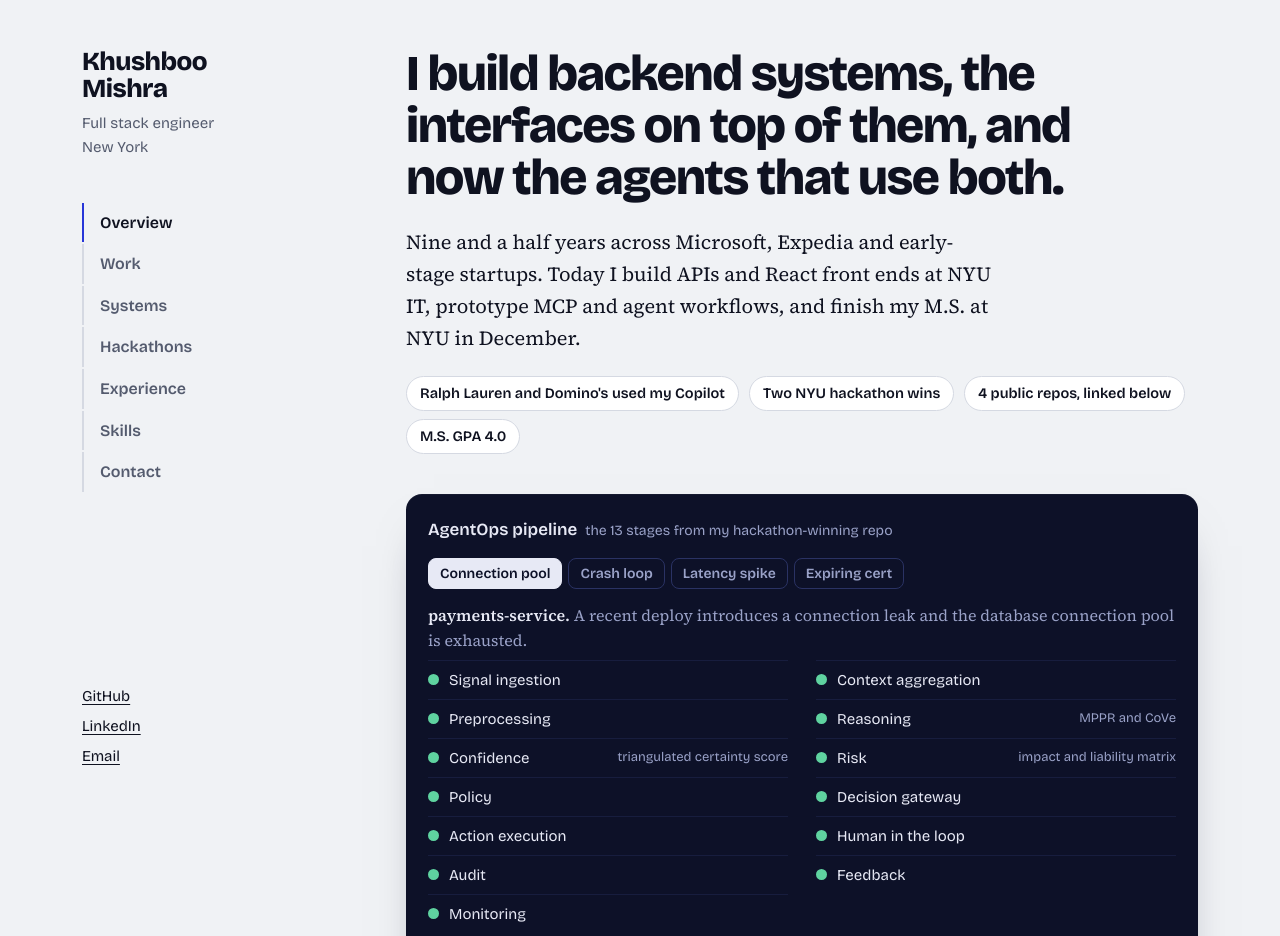
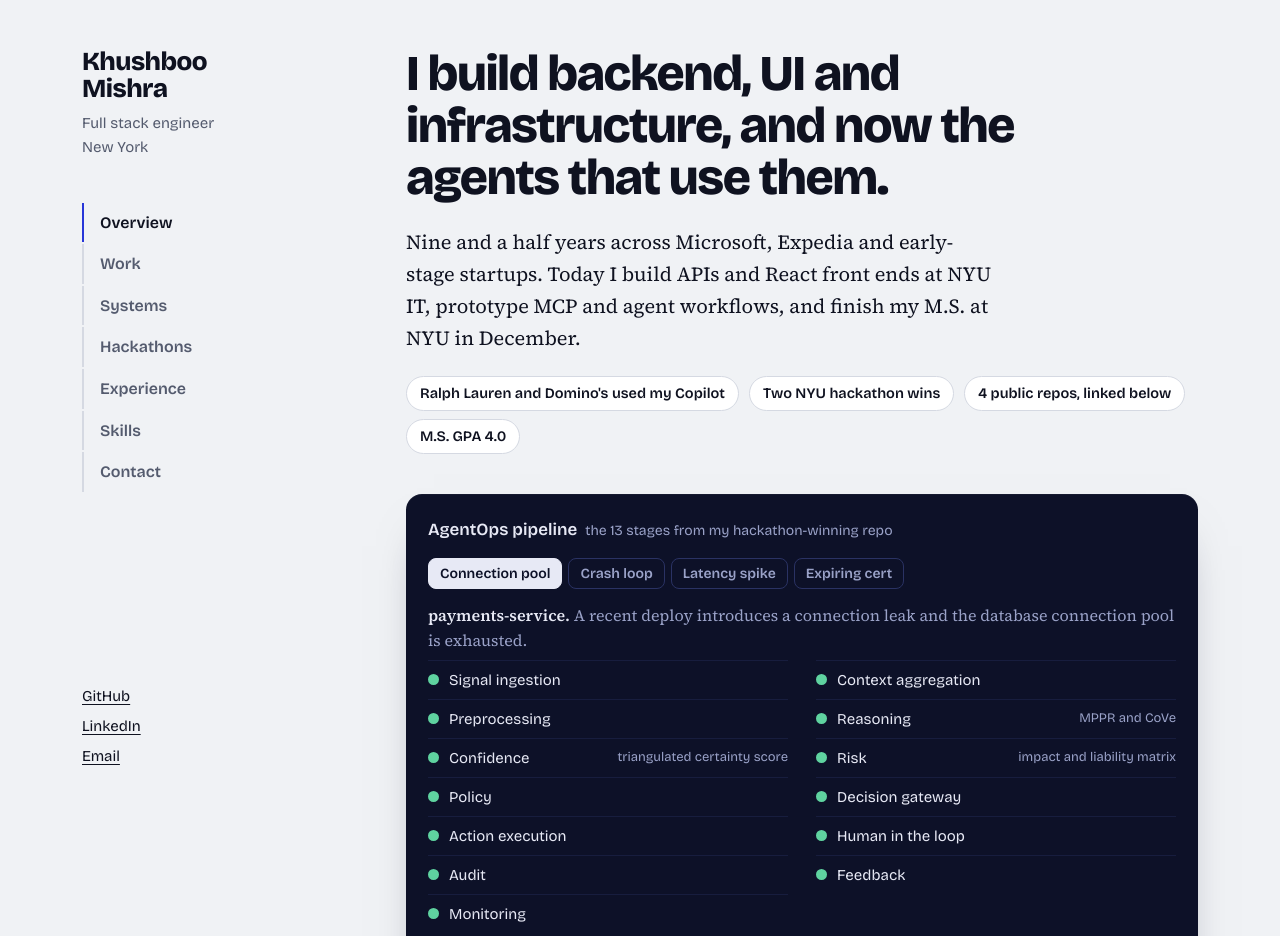
Before and after one commit to Khushboo-Mishra/Khushboo-Mishra.github.io, a plain HTML site: page index.html in a window 1280 px wide. Shown: the top 936 px of the page. Drawn offline with nearby package versions, Linux system fonts and the light colour scheme; no server answers.

Commit message:
Reword headline

```diff
--- a/index.html
+++ b/index.html
@@ -6,7 +6,7 @@
 <title>Khushboo Mishra, full stack engineer</title>
 <meta name="description" content="Full stack engineer with 9.5 years of backend systems at Microsoft, Expedia and startups. Two-time NYU hackathon winner building agentic AI and MCP systems. New York.">
 <meta property="og:title" content="Khushboo Mishra, full stack engineer">
-<meta property="og:description" content="Backend systems, the interfaces on top of them, and agentic AI. Work, evidence and code.">
+<meta property="og:description" content="Backend, UI, infrastructure and agentic AI. Work, evidence and code.">
 <meta property="og:type" content="website">
 <meta name="theme-color" content="#F0F2F5">
 <link rel="icon" href="favicon.svg" type="image/svg+xml">
@@ -248,7 +248,7 @@ footer{margin-top:64px;font-family:var(--display);font-size:14px;color:var(--mut
 <main id="top">
 
 <section class="hero" aria-labelledby="h1">
-  <h1 id="h1">I build backend systems, the interfaces on top of them, and now the agents that use both.</h1>
+  <h1 id="h1">I build backend, UI and infrastructure, and now the agents that use them.</h1>
   <p class="sub">Nine and a half years across Microsoft, Expedia and early-stage startups. Today I build APIs and React front ends at NYU IT, prototype MCP and agent workflows, and finish my M.S. at NYU in December.</p>
   <ul class="facts">
     <li>Ralph Lauren and Domino's used my Copilot</li>
```
Also changed, not shown: 1 other file.
